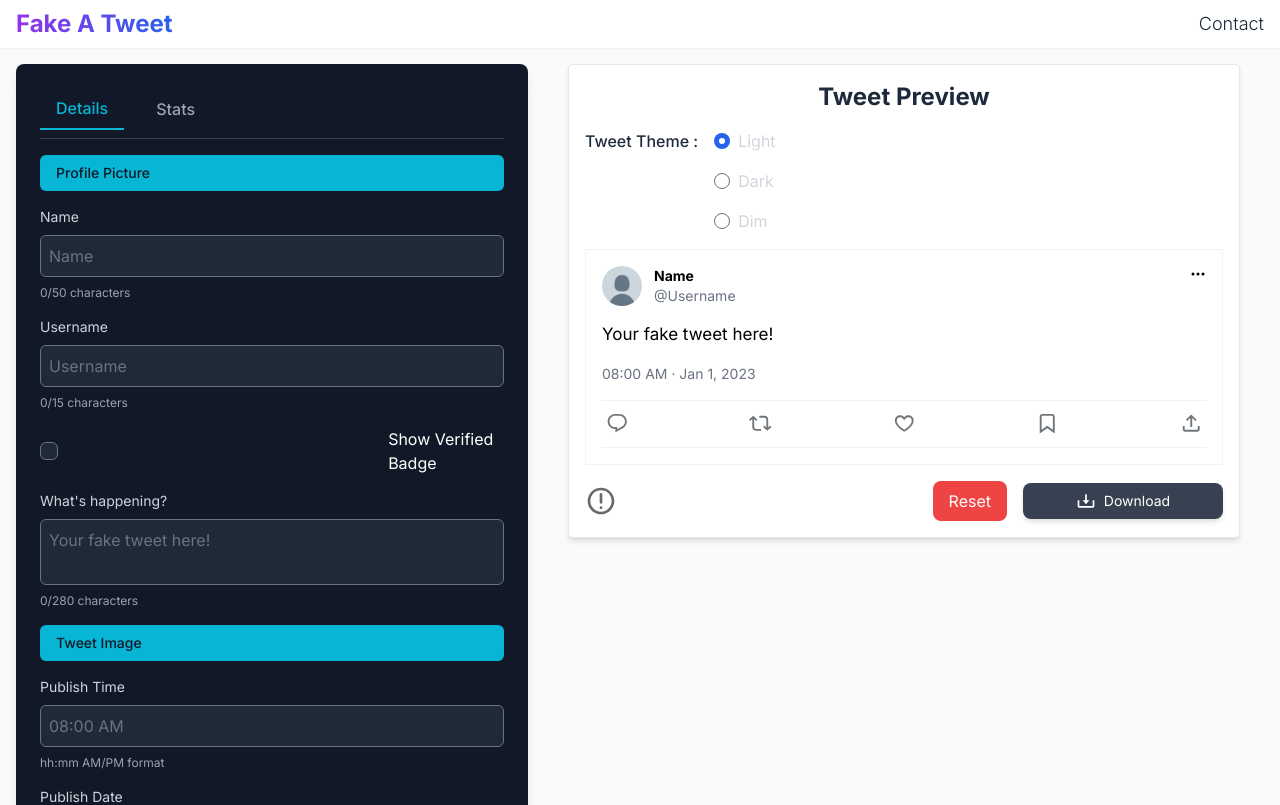
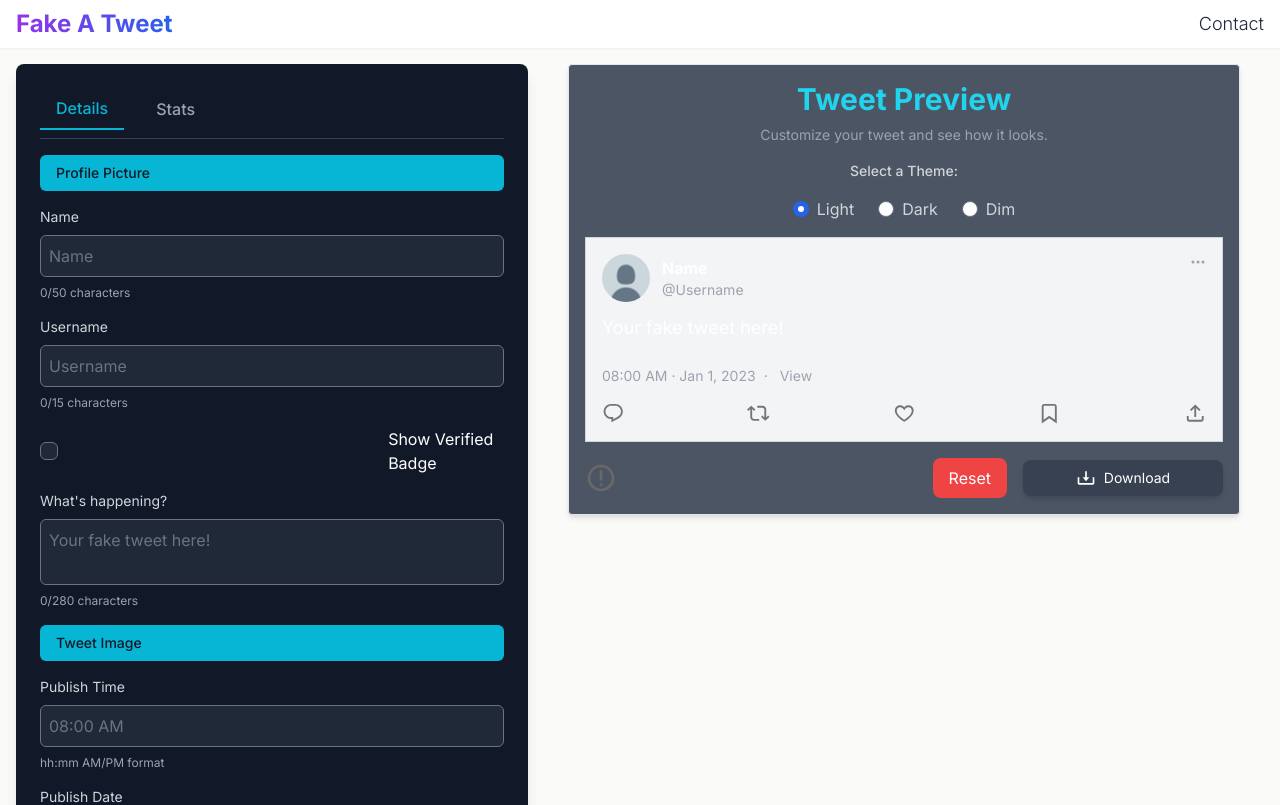
Before and after one commit to crizanp/make-your-fake-tweet, a Next.js app: page / in a window 1280 px wide. Shown: the top 805 px of the page. Built offline with nearby package versions, Linux system fonts and the light colour scheme.

Commit message:
dark to black

```diff
--- a/src/components/tweet/TweetPreview.tsx
+++ b/src/components/tweet/TweetPreview.tsx
@@ -32,26 +32,37 @@ const TweetPreview = () => {
     <div className="order-1 mx-auto w-full lg:order-2">
       <div
         className={cn(
-          "mx-auto flex w-full max-w-2xl flex-col items-center gap-4 rounded border bg-white py-4 shadow-md",
+          "mx-auto flex w-full max-w-2xl flex-col items-center gap-4 rounded border bg-gray-600 py-4 shadow-md",
           "lg:px-4"
         )}
       >
-        <h2 className="w-full text-center text-2xl font-bold">Tweet Preview</h2>
-        <div className="flex w-full gap-4 px-2 lg:px-0">
-          <div className="text-base font-medium">Tweet Theme :</div>
+        <div className="flex flex-col items-center gap-2">
+          <h2 className="text-3xl font-bold text-cyan-400">Tweet Preview</h2>
+          <p className="text-sm text-gray-400">
+            Customize your tweet and see how it looks.
+          </p>
+        </div>
+
+        {/* Theme Selector */}
+        <div className="flex flex-col items-center gap-4">
+          <span className="text-sm font-medium text-gray-300">
+            Select a Theme:
+          </span>
           <RadioInput
             selected={theme}
             options={twitterThemeOptions}
             onChange={handleThemeChange}
-            className="w-min gap-4"
+            className="gap-6"
           />
         </div>
+
+        {/* Tweet Preview Section */}
         <div
           ref={componentRef}
-          className={cn("w-full border-[1px] p-4", {
-            "border-[#eff3f4] bg-white text-black": theme === "light",
-            "border-[#2f3336] bg-black text-white": theme === "dark",
-            "border-[#2f3336] bg-[#15202b] text-white": theme === "dim",
+          className={cn("mx-auto w-full border p-4", {
+            "border-gray-300 bg-gray-100 text-gray-900": theme === "light",
+            "border-gray-700 bg-black text-white": theme === "dark",
+            "border-gray-600 bg-gray-800 text-gray-200": theme === "dim",
           })}
         >
           {/* Tweet header */}
--- a/src/components/tweet/parts/TweetBody.tsx
+++ b/src/components/tweet/parts/TweetBody.tsx
@@ -18,38 +18,43 @@ const TweetBody = () => {
     tweet;
 
   const formattedViewsCount = nFormatter(viewsCount!);
+
   return (
     <div className="flex flex-col">
-      <div className="flex flex-col gap-3">
-        <div dir="auto" className="text-[17px] font-normal">
-          {body ? body : tweetBodyDefaults.body}
-        </div>
-        {image && (
+      {/* Tweet Text */}
+      <div className="mb-3 text-lg font-normal text-white">
+        {body || tweetBodyDefaults.body}
+      </div>
+
+      {/* Optional Image */}
+      {image && (
+        <div className="max-h-[500px] overflow-hidden rounded-xl">
           <Image
             src={image}
-            alt="image"
+            alt="Tweet Image"
             width={0}
             height={0}
             sizes="100%"
-            className="max-h-[500px] w-full rounded-xl object-cover"
+            className="w-full object-cover"
           />
-        )}
-      </div>
-      <div className="my-4 flex h-[20px] items-center gap-1">
-        <time className="text-sm font-normal text-gray-500">
-          {publishTime ? publishTime : tweetBodyDefaults.publishTime}
-          {publishDate
-            ? ` · ${publishDate}`
-            : ` · ${tweetBodyDefaults.publishDate}`}
+        </div>
+      )}
+
+      {/* Timestamp and Views */}
+      <div className="mt-3 flex items-center gap-2 text-sm text-gray-400">
+        <time>
+          {publishTime || tweetBodyDefaults.publishTime}
+          {` · `}
+          {publishDate || tweetBodyDefaults.publishDate}
         </time>
-        {!!viewsCount && (
+        {viewsCount !== undefined && (
           <>
-            <span className="text-sm font-normal text-gray-500">·</span>
+            <span>·</span>
             <span>
-              <span className="text-sm font-semibold">
+              <span className="font-bold text-white">
                 {formattedViewsCount}
               </span>
-              <span className="text-sm font-normal text-gray-500">
+              <span className="ml-1 text-gray-400">
                 {` View${viewsCount > 1 ? "s" : ""}`}
               </span>
             </span>
--- a/src/components/tweet/parts/TweetFooter.tsx
+++ b/src/components/tweet/parts/TweetFooter.tsx
@@ -28,22 +28,21 @@ const TweetFooter = () => {
   }: TweetFooterProps = tweet;
 
   return (
-    <div>
-      <div
-        className={cn(
-          "flex h-[48px] items-center justify-between border-b border-t px-1",
-          {
-            "border-b-[#eff3f4] border-t-[#eff3f4]": theme === "light",
-            "border-b-[#2f3336] border-t-[#2f3336]": theme !== "light",
-          }
-        )}
-      >
-        <TweetStat icon={<CommentIcon />} count={repliesCount} />
-        <TweetStat icon={<RepostIcon />} count={repostsCount} />
-        <TweetStat icon={<LikeIcon />} count={likesCount} />
-        <TweetStat icon={<BookmarkIcon />} count={bookmarksCount} />
-        <ShareIcon />
-      </div>
+    <div className="mt-4 flex justify-between text-gray-400">
+      <TweetStat
+        icon={<CommentIcon className="h-5 w-5" />}
+        count={repliesCount}
+      />
+      <TweetStat
+        icon={<RepostIcon className="h-5 w-5" />}
+        count={repostsCount}
+      />
+      <TweetStat icon={<LikeIcon className="h-5 w-5" />} count={likesCount} />
+      <TweetStat
+        icon={<BookmarkIcon className="h-5 w-5" />}
+        count={bookmarksCount}
+      />
+      <ShareIcon className="h-5 w-5" />
     </div>
   );
 };
--- a/src/components/tweet/parts/TweetHeader.tsx
+++ b/src/components/tweet/parts/TweetHeader.tsx
@@ -1,5 +1,4 @@
 import Image from "next/image";
-
 import { useTweet } from "@/hooks/useTweet";
 
 import { BsThreeDots } from "react-icons/bs";
@@ -17,31 +16,32 @@ export interface TweetHeaderProps {
 const TweetHeader = () => {
   const { tweet } = useTweet();
   const { avatar, name, username, verified }: TweetHeaderProps = tweet;
+
   return (
-    <div className="mb-4 flex justify-between">
+    <div className="mb-3 flex justify-between">
       <div className="flex items-center gap-3">
-        <div className="h-10 w-10 rounded-full">
+        <div className="h-12 w-12 overflow-hidden rounded-full">
           <Image
             src={avatar ? avatar : tweetHeaderDefaults.avatar}
             alt="avatar"
-            width={400}
-            height={400}
-            className="h-10 w-10 rounded-full object-cover"
+            width={48}
+            height={48}
+            className="object-cover"
           />
         </div>
         <div className="flex flex-col">
           <div className="flex items-center gap-1">
-            <span className="text-sm font-bold">
+            <span className="text-base font-bold text-white">
               {name ? name : tweetHeaderDefaults.name}
             </span>
-            {verified && <VerifiedIcon />}
+            {verified && <VerifiedIcon className="h-5 w-5 text-blue-500" />}
           </div>
-          <span className="text-sm font-normal text-gray-500">
-            @{username ? `${username}` : tweetHeaderDefaults.username}
+          <span className="text-sm text-gray-400">
+            @{username ? username : tweetHeaderDefaults.username}
           </span>
         </div>
       </div>
-      <BsThreeDots />
+      <BsThreeDots className="cursor-pointer text-gray-400 hover:text-gray-300" />
     </div>
   );
 };
```
